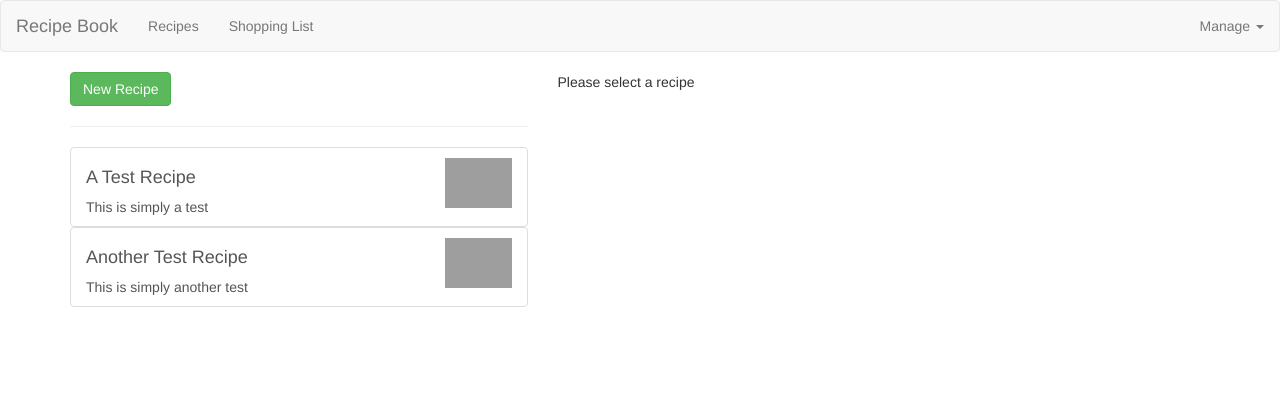
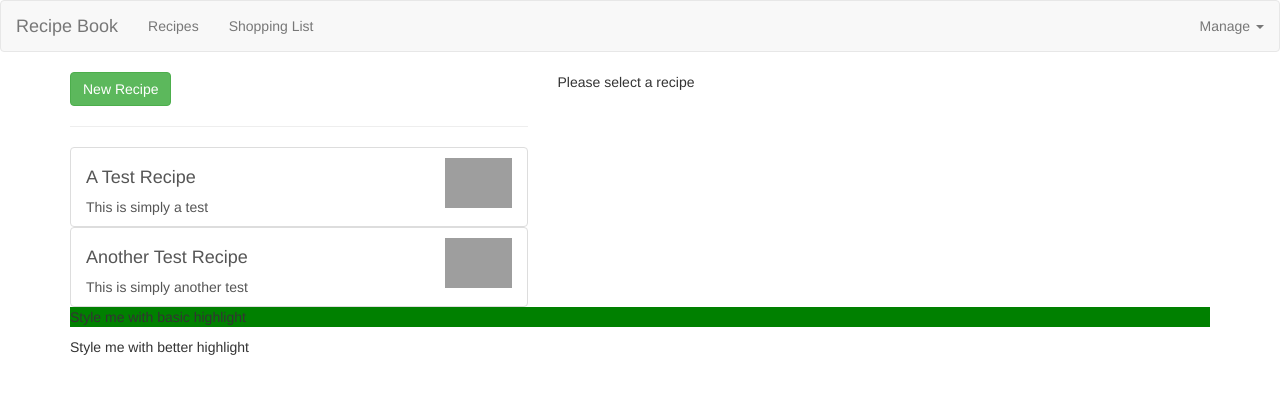
Before and after one commit to agarsanchez/udemy-angular-project, an Angular app: page / in a window 1280 px wide. Shown: the top 394 px of the page. Built offline with nearby package versions, Linux system fonts and the light colour scheme; grey boxes are pictures that could not be loaded.

Commit message:
Custom basic directive

```diff
--- a/src/app/app.component.html
+++ b/src/app/app.component.html
@@ -9,4 +9,10 @@
       <app-shopping-list *ngIf="pageIs(pages.SHOPPLING_LIST)"></app-shopping-list>
     </div>
   </div>
+  <p appBasicHighlight>Style me with basic highlight</p>
+  <p appBetterHighlight
+     [defaultColor]="'transparent'"
+     highlightColor="yellow">
+    <!--we can do this, but be careful not to override any element property-->
+    Style me with better highlight</p>
 </div>
--- a/src/app/app.module.ts
+++ b/src/app/app.module.ts
@@ -9,6 +9,8 @@ import {RecipeDetailComponent} from './recipes/recipe-detail/recipe-detail.compo
 import {RecipeItemComponent} from './recipes/recipe-list/recipe-item/recipe-item.component';
 import {ShoppingListComponent} from './shopping-list/shopping-list.component';
 import {ShoppingEditComponent} from './shopping-list/shopping-edit/shopping-edit.component';
+import {BasicHighlightDirective} from './basic-highlight/basic-highlight.direcive';
+import {BetterHighlightDirective} from './better-highlight/better-highlight.directive';
 
 @NgModule({
   declarations: [
@@ -19,7 +21,9 @@ import {ShoppingEditComponent} from './shopping-list/shopping-edit/shopping-edit
     RecipeDetailComponent,
     RecipeItemComponent,
     ShoppingListComponent,
-    ShoppingEditComponent
+    ShoppingEditComponent,
+    BasicHighlightDirective,
+    BetterHighlightDirective
   ],
   imports: [
     BrowserModule
--- /dev/null
+++ b/src/app/basic-highlight/basic-highlight.direcive.ts
@@ -0,0 +1,17 @@
+/**
+ * Created by albertogarciasanchez on 11/1/18.
+ */
+import {Directive, ElementRef, OnInit} from '@angular/core';
+
+
+@Directive({selector: '[appBasicHighlight]'})
+export class BasicHighlightDirective implements OnInit {
+
+  constructor(private elementRef: ElementRef) {
+  }
+
+  ngOnInit() {
+    const nativeElement = this.elementRef.nativeElement;
+    nativeElement.style.backgroundColor = 'green';
+  }
+}
--- /dev/null
+++ b/src/app/better-highlight/better-highlight.directive.ts
@@ -0,0 +1,28 @@
+import {Directive, ElementRef, HostBinding, HostListener, Input, OnInit, Renderer2} from '@angular/core';
+
+@Directive({
+  selector: '[appBetterHighlight]'
+})
+export class BetterHighlightDirective implements OnInit {
+
+  @Input() defaultColor: string = 'transparent';
+  @Input() highlightColor: string = 'blue';
+  @HostBinding('style.backgroundColor') backgroundColor: string;
+
+  constructor(private elemRef: ElementRef, private renderer: Renderer2) {
+  }
+
+  ngOnInit(): void {
+    this.backgroundColor = this.defaultColor;
+  }
+
+  @HostListener('mouseenter') mouseover(eventData: Event) {
+    // this.renderer.setStyle(this.elemRef.nativeElement, 'background-color', 'blue');
+    this.backgroundColor = this.highlightColor;
+  }
+
+  @HostListener('mouseleave') mouseleave(eventData: Event) {
+    // this.renderer.setStyle(this.elemRef.nativeElement, 'background-color', 'transparent');
+    this.backgroundColor = this.defaultColor;
+  }
+}
```
